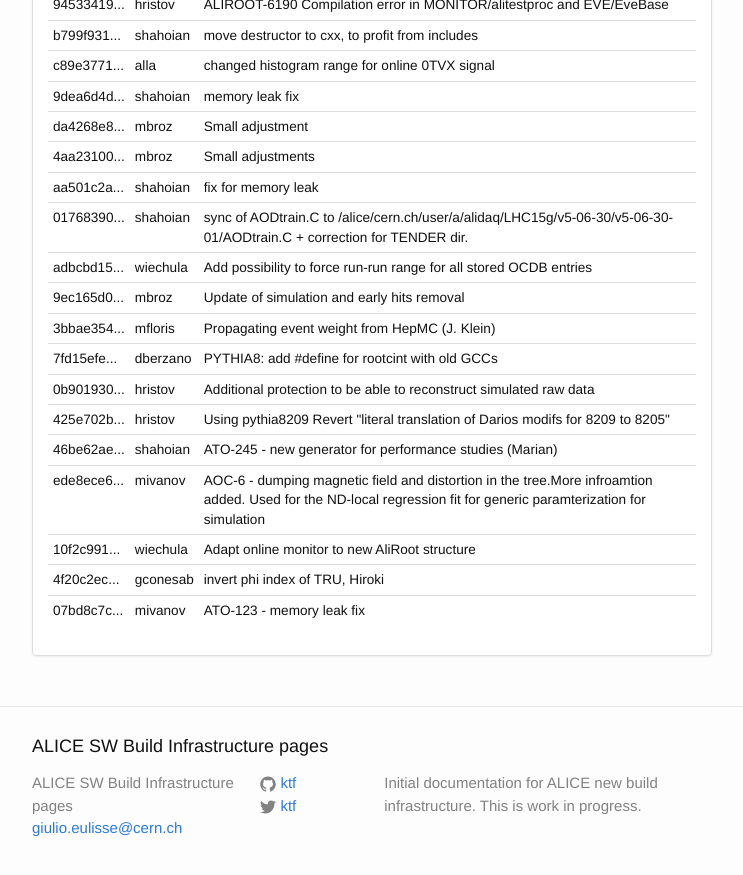
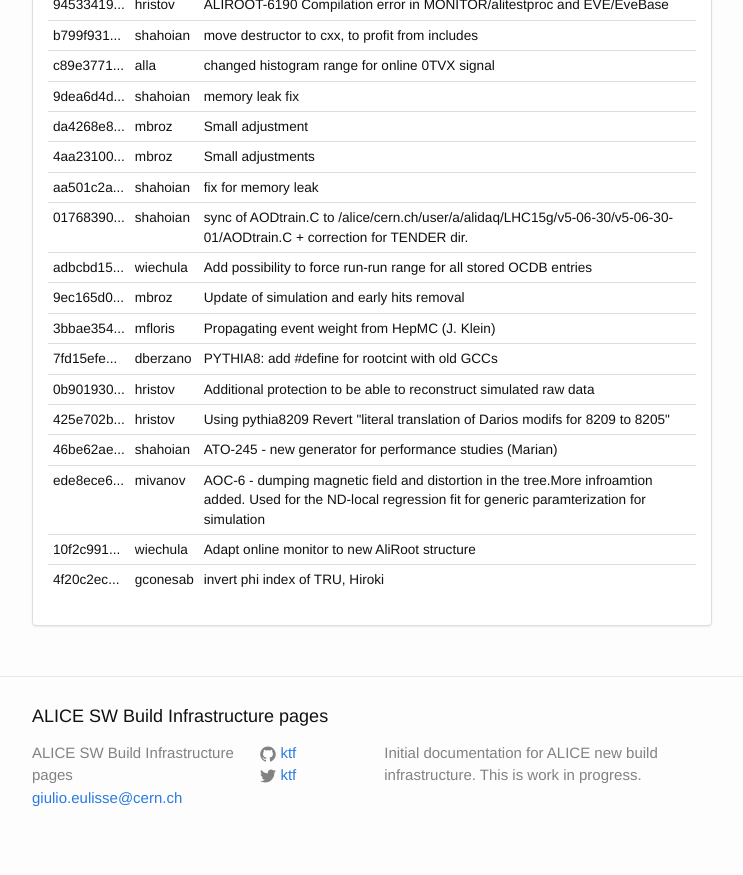
Before and after one commit to alisw/alisw.github.io, a Jekyll site: the page built from index.html, in a window 1280 px wide and 900 px high, scrolled down 61509 px. Shown: the top 875 px of the window, without its empty margins (268-1011 px from the left). Built offline with Jekyll 4.4.1, drawn with Linux system fonts in a browser that asks for light colours; nearby versions of some CDN libraries.

Commit message:
Updated results.

```diff
--- a/_data/commits-aliroot-master.yaml
+++ b/_data/commits-aliroot-master.yaml
@@ -123,8 +123,3 @@
  message: >-
     invert phi index of TRU, Hiroki
  author: !!str gconesab
--
- commit: "07bd8c7cd63065a301a45c0a0b85b8c7d8e5d7bb"
- message: >-
-    ATO-123 - memory leak fix
- author: !!str mivanov
```
